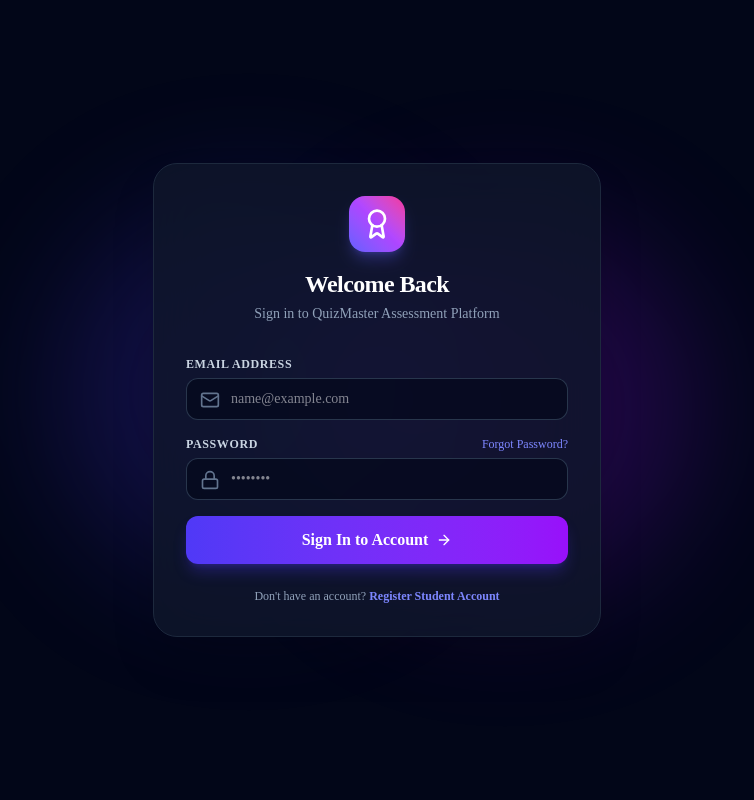
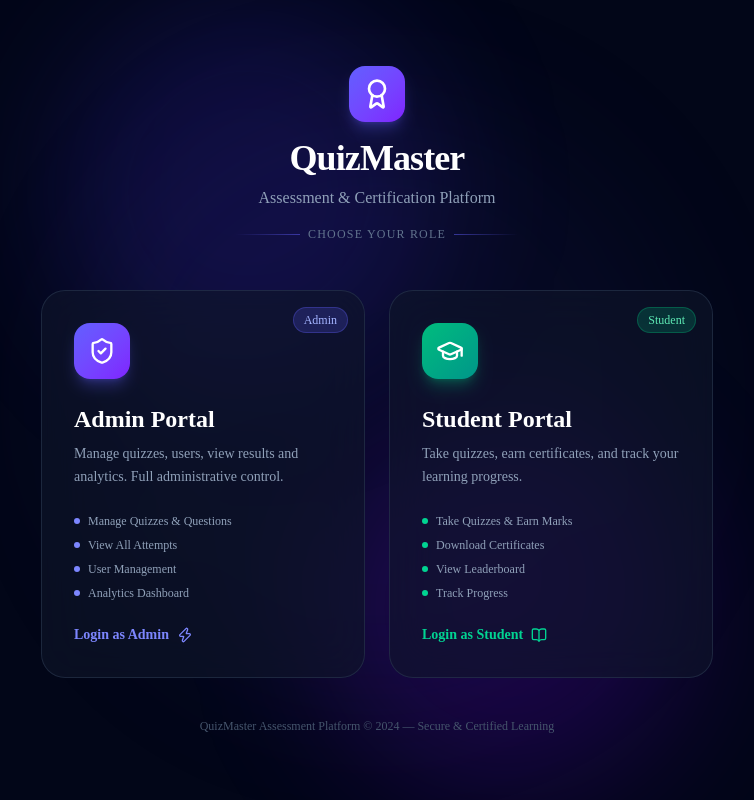
Before and after one commit to Svarshan1445/quizmaster-platform, a React (Vite) app in the folder frontend/: page / in a window 1280 px wide. Shown: the whole page, without its empty margins (263-1017 px from the left). Built offline with nearby package versions, Linux system fonts and the light colour scheme; no server answers.

Commit message:
feat: add role selection landing page before login - Admin & Student cards

```diff
--- a/frontend/src/App.jsx
+++ b/frontend/src/App.jsx
@@ -3,6 +3,7 @@ import { AuthProvider, useAuth } from './context/AuthContext';
 import Navbar from './components/Navbar';
 import Login from './pages/Login';
 import Register from './pages/Register';
+import RoleSelect from './pages/RoleSelect';
 
 // Student Pages
 import StudentDashboard from './pages/StudentDashboard';
@@ -24,7 +25,8 @@ import AdminAttempts from './pages/admin/AdminAttempts';
 
 function MainApp() {
   const { user, loading, isAdmin } = useAuth();
-  const [authMode, setAuthMode] = useState('login'); // 'login' | 'register'
+  const [authMode, setAuthMode] = useState('roleselect'); // 'roleselect' | 'login' | 'register'
+  const [selectedRole, setSelectedRole] = useState(null); // 'admin' | 'student'
 
   // Navigation State
   const [activePage, setActivePage] = useState('student-dashboard');
@@ -83,10 +85,23 @@ function MainApp() {
 
   // Auth Guard
   if (!user) {
-    return authMode === 'login' ? (
-      <Login onSwitchToRegister={() => setAuthMode('register')} />
-    ) : (
-      <Register onSwitchToLogin={() => setAuthMode('login')} />
+    if (authMode === 'roleselect') {
+      return (
+        <RoleSelect
+          onSelectAdmin={() => { setSelectedRole('admin'); setAuthMode('login'); }}
+          onSelectStudent={() => { setSelectedRole('student'); setAuthMode('login'); }}
+        />
+      );
+    }
+    if (authMode === 'register') {
+      return <Register onSwitchToLogin={() => setAuthMode('login')} />;
+    }
+    return (
+      <Login
+        role={selectedRole}
+        onSwitchToRegister={() => setAuthMode('register')}
+        onBack={() => setAuthMode('roleselect')}
+      />
     );
   }
 
--- a/frontend/src/pages/Login.jsx
+++ b/frontend/src/pages/Login.jsx
@@ -3,7 +3,7 @@ import { useAuth } from '../context/AuthContext';
 import api from '../services/api';
 import { Award, Lock, Mail, ArrowRight, ShieldCheck, UserCheck, AlertCircle, ArrowLeft, CheckCircle } from 'lucide-react';
 
-export default function Login({ onSwitchToRegister }) {
+export default function Login({ onSwitchToRegister, onBack, role }) {
   const { login } = useAuth();
   const [email, setEmail] = useState('');
   const [password, setPassword] = useState('');
@@ -145,13 +145,36 @@ export default function Login({ onSwitchToRegister }) {
 
       <div className="relative w-full max-w-md bg-slate-900/80 border border-slate-800 rounded-3xl p-8 shadow-2xl backdrop-blur-xl">
 
+        {/* Back Button */}
+        {onBack && (
+          <button
+            onClick={onBack}
+            className="flex items-center gap-1.5 text-xs text-slate-400 hover:text-white mb-6 transition-colors"
+          >
+            <ArrowLeft className="w-3.5 h-3.5" />
+            Back to Role Selection
+          </button>
+        )}
+
         {/* Header */}
         <div className="text-center mb-8">
-          <div className="w-14 h-14 rounded-2xl bg-gradient-to-tr from-indigo-500 via-purple-500 to-pink-500 flex items-center justify-center mx-auto mb-4 shadow-lg shadow-indigo-500/30">
+          <div className={`w-14 h-14 rounded-2xl flex items-center justify-center mx-auto mb-4 shadow-lg ${
+            role === 'admin'
+              ? 'bg-gradient-to-tr from-indigo-500 to-violet-600 shadow-indigo-500/30'
+              : 'bg-gradient-to-tr from-emerald-500 to-teal-600 shadow-emerald-500/30'
+          }`}>
             <Award className="w-8 h-8 text-white" />
           </div>
-          <h1 className="text-2xl font-bold text-white tracking-tight">Welcome Back</h1>
-          <p className="text-sm text-slate-400 mt-1">Sign in to QuizMaster Assessment Platform</p>
+          <div className={`inline-flex items-center gap-1.5 text-xs font-semibold px-3 py-1 rounded-full mb-3 ${
+            role === 'admin'
+              ? 'bg-indigo-500/20 text-indigo-300 border border-indigo-500/30'
+              : 'bg-emerald-500/20 text-emerald-300 border border-emerald-500/30'
+          }`}>
+            {role === 'admin' ? <ShieldCheck className="w-3 h-3" /> : <UserCheck className="w-3 h-3" />}
+            {role === 'admin' ? 'Admin Login' : 'Student Login'}
+          </div>
+          <h1 className="text-2xl font-bold text-white tracking-tight" style={{ fontFamily: 'Times New Roman, serif' }}>Welcome Back</h1>
+          <p className="text-sm text-slate-400 mt-1" style={{ fontFamily: 'Times New Roman, serif' }}>Sign in to QuizMaster Assessment Platform</p>
         </div>
 
         {error && (
--- /dev/null
+++ b/frontend/src/pages/RoleSelect.jsx
@@ -0,0 +1,129 @@
+import React from 'react';
+import { ShieldCheck, GraduationCap, Award, Zap, BookOpen, Trophy } from 'lucide-react';
+
+export default function RoleSelect({ onSelectAdmin, onSelectStudent }) {
+  return (
+    <div className="min-h-screen bg-slate-950 flex flex-col items-center justify-center p-4 relative overflow-hidden">
+
+      {/* Background glow blobs */}
+      <div className="absolute top-0 left-1/4 w-96 h-96 bg-indigo-700/20 rounded-full blur-3xl pointer-events-none" />
+      <div className="absolute bottom-0 right-1/4 w-96 h-96 bg-violet-700/20 rounded-full blur-3xl pointer-events-none" />
+      <div className="absolute top-1/2 left-1/2 -translate-x-1/2 -translate-y-1/2 w-[600px] h-[600px] bg-indigo-900/10 rounded-full blur-3xl pointer-events-none" />
+
+      {/* Logo & Title */}
+      <div className="relative text-center mb-12">
+        <div className="flex items-center justify-center gap-3 mb-4">
+          <div className="w-14 h-14 rounded-2xl bg-gradient-to-br from-indigo-500 to-violet-600 flex items-center justify-center shadow-lg shadow-indigo-500/30">
+            <Award className="w-8 h-8 text-white" />
+          </div>
+        </div>
+        <h1 className="text-4xl font-bold text-white tracking-tight" style={{ fontFamily: 'Times New Roman, serif' }}>
+          QuizMaster
+        </h1>
+        <p className="text-slate-400 mt-2 text-base" style={{ fontFamily: 'Times New Roman, serif' }}>
+          Assessment & Certification Platform
+        </p>
+        <div className="mt-4 flex items-center justify-center gap-2">
+          <div className="h-px w-16 bg-gradient-to-r from-transparent to-indigo-500/50" />
+          <span className="text-xs text-slate-500 uppercase tracking-widest" style={{ fontFamily: 'Times New Roman, serif' }}>Choose Your Role</span>
+          <div className="h-px w-16 bg-gradient-to-l from-transparent to-indigo-500/50" />
+        </div>
+      </div>
+
+      {/* Role Cards */}
+      <div className="relative flex flex-col sm:flex-row gap-6 w-full max-w-2xl">
+
+        {/* Admin Card */}
+        <button
+          onClick={onSelectAdmin}
+          className="group flex-1 relative bg-slate-900/60 border border-slate-700/50 hover:border-indigo-500/70 rounded-3xl p-8 text-left transition-all duration-300 hover:shadow-2xl hover:shadow-indigo-500/20 hover:-translate-y-1 backdrop-blur-xl overflow-hidden"
+        >
+          {/* Card glow on hover */}
+          <div className="absolute inset-0 bg-gradient-to-br from-indigo-600/0 to-violet-600/0 group-hover:from-indigo-600/10 group-hover:to-violet-600/10 transition-all duration-300 rounded-3xl" />
+
+          {/* Icon */}
+          <div className="relative w-14 h-14 rounded-2xl bg-gradient-to-br from-indigo-500 to-violet-600 flex items-center justify-center mb-6 shadow-lg shadow-indigo-500/30 group-hover:shadow-indigo-500/50 transition-all duration-300">
+            <ShieldCheck className="w-7 h-7 text-white" />
+          </div>
+
+          {/* Text */}
+          <h2 className="relative text-2xl font-bold text-white mb-2" style={{ fontFamily: 'Times New Roman, serif' }}>
+            Admin Portal
+          </h2>
+          <p className="relative text-slate-400 text-sm leading-relaxed mb-6" style={{ fontFamily: 'Times New Roman, serif' }}>
+            Manage quizzes, users, view results and analytics. Full administrative control.
+          </p>
+
+          {/* Features */}
+          <div className="relative space-y-2">
+            {['Manage Quizzes & Questions', 'View All Attempts', 'User Management', 'Analytics Dashboard'].map((f) => (
+              <div key={f} className="flex items-center gap-2">
+                <div className="w-1.5 h-1.5 rounded-full bg-indigo-400" />
+                <span className="text-xs text-slate-400" style={{ fontFamily: 'Times New Roman, serif' }}>{f}</span>
+              </div>
+            ))}
+          </div>
+
+          {/* Arrow */}
+          <div className="relative mt-6 flex items-center gap-2 text-indigo-400 group-hover:text-indigo-300 transition-colors">
+            <span className="text-sm font-semibold" style={{ fontFamily: 'Times New Roman, serif' }}>Login as Admin</span>
+            <Zap className="w-4 h-4 group-hover:translate-x-1 transition-transform duration-200" />
+          </div>
+
+          {/* Badge */}
+          <div className="absolute top-4 right-4 bg-indigo-500/20 border border-indigo-500/30 text-indigo-300 text-xs px-2.5 py-1 rounded-full font-medium" style={{ fontFamily: 'Times New Roman, serif' }}>
+            Admin
+          </div>
+        </button>
+
+        {/* Student Card */}
+        <button
+          onClick={onSelectStudent}
+          className="group flex-1 relative bg-slate-900/60 border border-slate-700/50 hover:border-emerald-500/70 rounded-3xl p-8 text-left transition-all duration-300 hover:shadow-2xl hover:shadow-emerald-500/20 hover:-translate-y-1 backdrop-blur-xl overflow-hidden"
+        >
+          {/* Card glow on hover */}
+          <div className="absolute inset-0 bg-gradient-to-br from-emerald-600/0 to-teal-600/0 group-hover:from-emerald-600/10 group-hover:to-teal-600/10 transition-all duration-300 rounded-3xl" />
+
+          {/* Icon */}
+          <div className="relative w-14 h-14 rounded-2xl bg-gradient-to-br from-emerald-500 to-teal-600 flex items-center justify-center mb-6 shadow-lg shadow-emerald-500/30 group-hover:shadow-emerald-500/50 transition-all duration-300">
+            <GraduationCap className="w-7 h-7 text-white" />
+          </div>
+
+          {/* Text */}
+          <h2 className="relative text-2xl font-bold text-white mb-2" style={{ fontFamily: 'Times New Roman, serif' }}>
+            Student Portal
+          </h2>
+          <p className="relative text-slate-400 text-sm leading-relaxed mb-6" style={{ fontFamily: 'Times New Roman, serif' }}>
+            Take quizzes, earn certificates, and track your learning progress.
+          </p>
+
+          {/* Features */}
+          <div className="relative space-y-2">
+            {['Take Quizzes & Earn Marks', 'Download Certificates', 'View Leaderboard', 'Track Progress'].map((f) => (
+              <div key={f} className="flex items-center gap-2">
+                <div className="w-1.5 h-1.5 rounded-full bg-emerald-400" />
+                <span className="text-xs text-slate-400" style={{ fontFamily: 'Times New Roman, serif' }}>{f}</span>
+              </div>
+            ))}
+          </div>
+
+          {/* Arrow */}
+          <div className="relative mt-6 flex items-center gap-2 text-emerald-400 group-hover:text-emerald-300 transition-colors">
+            <span className="text-sm font-semibold" style={{ fontFamily: 'Times New Roman, serif' }}>Login as Student</span>
+            <BookOpen className="w-4 h-4 group-hover:translate-x-1 transition-transform duration-200" />
+          </div>
+
+          {/* Badge */}
+          <div className="absolute top-4 right-4 bg-emerald-500/20 border border-emerald-500/30 text-emerald-300 text-xs px-2.5 py-1 rounded-full font-medium" style={{ fontFamily: 'Times New Roman, serif' }}>
+            Student
+          </div>
+        </button>
+      </div>
+
+      {/* Footer */}
+      <p className="relative mt-10 text-slate-600 text-xs text-center" style={{ fontFamily: 'Times New Roman, serif' }}>
+        QuizMaster Assessment Platform &copy; 2024 — Secure &amp; Certified Learning
+      </p>
+    </div>
+  );
+}
```
